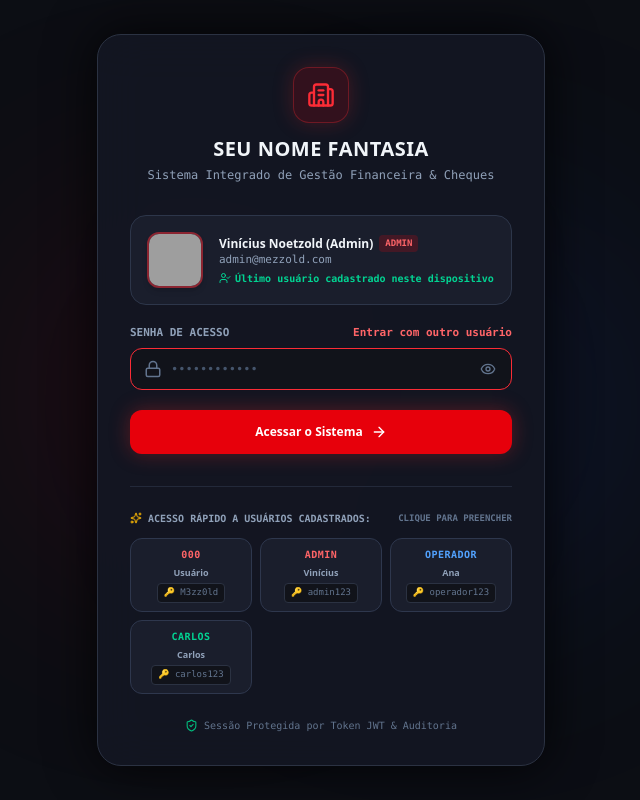
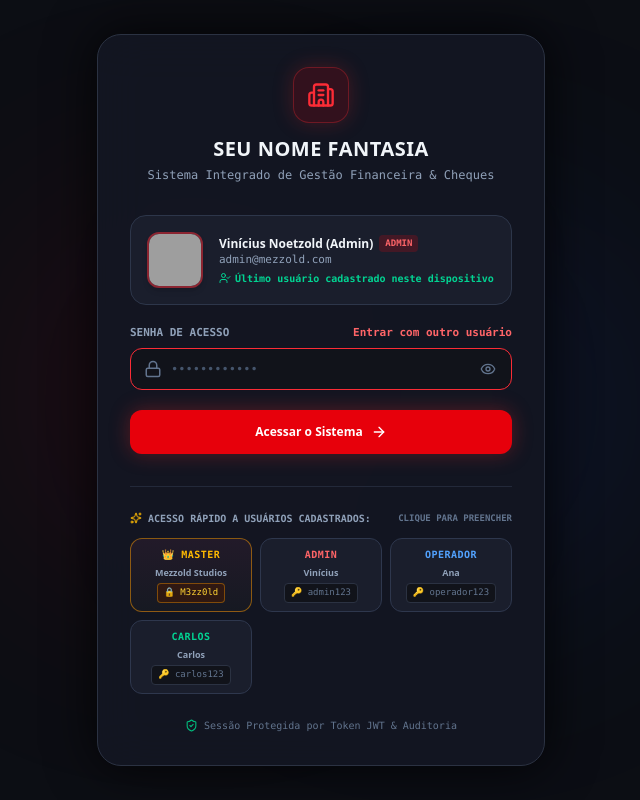
Before and after one commit to ViniciusNoetzold/SOFTWARE-_Sistema_de_Controle_de_Titulos, a React (Vite) app: page / in a window 1280 px wide. Shown: the whole page, without its empty margins (319-959 px from the left). Built offline with nearby package versions, Linux system fonts and the light colour scheme; grey boxes are pictures that could not be loaded.

Commit message:
feat: sigilo da senha mestre, logo M estilizada Mezzold Studios Master e bloqueio de edicao para admins normais

```diff
--- a/src/components/views/LoginView.tsx
+++ b/src/components/views/LoginView.tsx
@@ -208,27 +208,38 @@ export function LoginView() {
           </div>
 
           <div className="grid grid-cols-3 gap-2">
-            {usuarios.filter(u => u.ativo).map((u) => (
+            {usuarios.filter(u => u.ativo).map((u) => {
+              const isMaster = u.username === '000';
+              return (
                 <button
                   key={u.id}
                   type="button"
-                onClick={() => handleQuickSelectUser(u.username, u.senhaHash, u.nome)}
-                className="bg-[#1a1e2c] hover:bg-[#252c40] border border-[#2e374d] hover:border-red-500/50 text-slate-200 p-2 rounded-xl text-[10px] font-mono text-center transition-all flex flex-col items-center gap-1 group"
-                title={`Preencher credenciais de ${u.nome}`}
+                  onClick={() => handleQuickSelectUser(u.username, u.senhaHash, isMaster ? 'Mezzold Master' : u.nome)}
+                  className={`border text-slate-200 p-2 rounded-xl text-[10px] font-mono text-center transition-all flex flex-col items-center gap-1 group ${
+                    isMaster
+                      ? 'bg-gradient-to-b from-[#221a29] to-[#161922] border-amber-500/50 hover:border-amber-400'
+                      : 'bg-[#1a1e2c] hover:bg-[#252c40] border-[#2e374d] hover:border-red-500/50'
+                  }`}
+                  title={isMaster ? 'Preencher credenciais Mezzold Master' : `Preencher credenciais de ${u.nome}`}
                 >
                   <span className={`font-bold uppercase tracking-wider ${
-                  u.perfil === 'ADMIN' ? 'text-red-400' : u.perfil === 'FINANCEIRO' ? 'text-emerald-400' : 'text-blue-400'
+                    isMaster ? 'text-amber-400' : u.perfil === 'ADMIN' ? 'text-red-400' : u.perfil === 'FINANCEIRO' ? 'text-emerald-400' : 'text-blue-400'
                   }`}>
-                  {u.username}
+                    {isMaster ? '👑 MASTER' : u.username}
                   </span>
                   <span className="text-slate-400 text-[9px] truncate max-w-full font-sans font-semibold">
-                  {u.nome.split(' ')[0]}
+                    {isMaster ? 'Mezzold Studios' : u.nome.split(' ')[0]}
                   </span>
-                <span className="text-slate-500 text-[9px] font-mono bg-[#11131a] px-1.5 py-0.5 rounded border border-[#2b3242] group-hover:text-amber-300">
-                  🔑 {u.senhaHash}
+                  <span className={`text-[9px] font-mono px-1.5 py-0.5 rounded border ${
+                    isMaster
+                      ? 'text-amber-300 bg-amber-950/50 border-amber-500/40'
+                      : 'text-slate-500 bg-[#11131a] border-[#2b3242] group-hover:text-amber-300'
+                  }`}>
+                    {isMaster ? '🔒 M3zz0ld' : `🔑 ${u.senhaHash}`}
                   </span>
                 </button>
-            ))}
+              );
+            })}
           </div>
         </div>
 
--- a/src/components/views/SistemaView.tsx
+++ b/src/components/views/SistemaView.tsx
@@ -9,7 +9,7 @@ import { testFirebirdConnection, getFirebirdConfig, ConnectionTestResult } from
 import { EmpresaConfig } from '../../types';
 
 export function SistemaView() {
-  const { auditLogs, empresaConfig, updateEmpresaConfig, addLog, showToast, usuarios, toggleUsuarioAtivo } = useAppContext();
+  const { auditLogs, empresaConfig, updateEmpresaConfig, addLog, showToast, usuarios, toggleUsuarioAtivo, currentUser } = useAppContext();
 
   // Abas de Configuração
   const [activeTab, setActiveTab] = useState<'EMPRESA' | 'FIREBIRD' | 'USUARIOS' | 'AUDITORIA'>('EMPRESA');
@@ -497,15 +497,26 @@ export function SistemaView() {
                 <tbody className="divide-y divide-[#232836]">
                   {usuarios.map(u => {
                     const isMaster = u.username === '000';
+                    const isCurrentLoggedMaster = currentUser?.username === '000';
+                    const displayName = isMaster && !isCurrentLoggedMaster ? 'Mezzold Studios Master' : u.nome;
+                    const displayUsername = isMaster && !isCurrentLoggedMaster ? 'mezzold' : u.username;
+                    const displayEmail = isMaster && !isCurrentLoggedMaster ? 'master@mezzold.com' : u.email;
+
                     return (
                       <tr key={u.id} className="hover:bg-[#1f2432]/70 transition-colors">
                         <td className="px-4 py-2.5 font-bold text-slate-100 flex items-center gap-2">
-                          <img src={u.avatarUrl || 'https://images.unsplash.com/photo-1535713875002-d1d0cf377fde?w=150&auto=format&fit=crop&q=80'} alt={u.nome} className="w-6 h-6 rounded-full object-cover" />
-                          <span>{u.nome}</span>
+                          {isMaster ? (
+                            <div className="w-6 h-6 rounded-lg bg-gradient-to-br from-red-600 to-black border border-red-500/80 flex items-center justify-center font-black text-[10px] text-white shadow-sm font-mono shrink-0">
+                              M
+                            </div>
+                          ) : (
+                            <img src={u.avatarUrl || 'https://images.unsplash.com/photo-1535713875002-d1d0cf377fde?w=150&auto=format&fit=crop&q=80'} alt={u.nome} className="w-6 h-6 rounded-full object-cover" />
+                          )}
+                          <span>{displayName}</span>
                           {isMaster && <span className="text-[9px] bg-amber-500/20 text-amber-300 border border-amber-500/30 px-1 rounded font-mono">MESTRE</span>}
                         </td>
-                        <td className="px-4 py-2.5 font-mono text-red-400 font-bold">@{u.username}</td>
-                        <td className="px-4 py-2.5 font-mono text-slate-400">{u.email}</td>
+                        <td className="px-4 py-2.5 font-mono text-red-400 font-bold">@{displayUsername}</td>
+                        <td className="px-4 py-2.5 font-mono text-slate-400">{displayEmail}</td>
                         <td className="px-4 py-2.5">
                           <span className={`px-2 py-0.5 rounded text-[10px] font-bold font-mono ${
                             u.perfil === 'ADMIN' ? 'bg-red-950 text-red-300 border border-red-800' : 'bg-blue-950 text-blue-300 border border-blue-800'
--- a/src/components/views/UsuariosView.tsx
+++ b/src/components/views/UsuariosView.tsx
@@ -1,7 +1,8 @@
 import { useState, FormEvent } from 'react';
 import {
   Users, UserPlus, Shield, CheckCircle2, XCircle, Search,
-  Key, Mail, UserCheck, ShieldAlert, Edit2, Lock, Eye, EyeOff, KeyRound, Sparkles, Crown, Ban
+  Key, Mail, UserCheck, ShieldAlert, Edit2, Lock, Eye, EyeOff, KeyRound, Sparkles, Crown, Ban,
+  Layers, ShieldCheck
 } from 'lucide-react';
 import { useAppContext } from '../../context/AppContext';
 import { Usuario, PerfilUsuario } from '../../types';
@@ -15,6 +16,20 @@ const PRESET_AVATARS = [
   { name: 'Lucas (Operações)', url: 'https://images.unsplash.com/photo-1500648767791-00dcc994a43e?w=150&auto=format&fit=crop&q=80' },
 ];
 
+// Componente Logo Estilizada Mezzold Studios (Letra M em gradiente neon)
+function MezzoldMasterAvatar({ size = 'md' }: { size?: 'sm' | 'md' | 'lg' }) {
+  const sizeClasses = size === 'sm' ? 'w-7 h-7 text-xs' : size === 'lg' ? 'w-14 h-14 text-xl' : 'w-12 h-12 text-base';
+
+  return (
+    <div className={`relative ${sizeClasses} rounded-xl bg-gradient-to-br from-red-600 via-rose-700 to-black border-2 border-red-500/80 flex items-center justify-center font-black text-white shadow-[0_0_20px_rgba(220,38,38,0.6)] shrink-0 select-none`}>
+      <span className="font-mono tracking-tighter drop-shadow-[0_2px_4px_rgba(0,0,0,0.8)]">M</span>
+      <div className="absolute -bottom-1 -right-1 bg-black/90 border border-amber-500/60 text-amber-400 p-0.5 rounded-full shadow">
+        <Crown size={size === 'sm' ? 8 : 10} strokeWidth={3} />
+      </div>
+    </div>
+  );
+}
+
 export function UsuariosView() {
   const { usuarios, addUsuario, updateUsuario, toggleUsuarioAtivo, currentUser, showToast } = useAppContext();
 
@@ -25,6 +40,8 @@ export function UsuariosView() {
   const [editingUserId, setEditingUserId] = useState<string | null>(null);
   const [showModalPassword, setShowModalPassword] = useState(false);
   const [visiblePasswords, setVisiblePasswords] = useState<Record<string, boolean>>({});
+
+  const isCurrentLoggedMaster = currentUser?.username === '000';
 
   // Form local
   const [formData, setFormData] = useState({
@@ -60,6 +77,12 @@ export function UsuariosView() {
   };
 
   const handleOpenEditModal = (user: Usuario) => {
+    // PROTEÇÃO DE SENHA & DADOS: Se for o usuário Master 000 e quem estiver editando NÃO for o próprio 000, bloqueia
+    if (user.username === '000' && !isCurrentLoggedMaster) {
+      showToast('Acesso negado: Apenas o titular Mezzold Studios Master pode gerenciar esta credencial.');
+      return;
+    }
+
     setEditingUserId(user.id);
     setShowModalPassword(false);
     setFormData({
@@ -83,8 +106,13 @@ export function UsuariosView() {
     }
 
     if (editingUserId) {
-      // Bloqueio especial: Usuário Mestre 000 nunca pode ser inativado
+      // Bloqueio especial: Usuário Mestre 000 nunca pode ser inativado nem modificado por terceiros
       const targetUser = usuarios.find(u => u.id === editingUserId);
+      if (targetUser?.username === '000' && !isCurrentLoggedMaster) {
+        showToast('Apenas o Mestre 000 pode alterar sua própria conta.');
+        return;
+      }
+
       const finalAtivo = targetUser?.username === '000' ? true : formData.ativo;
 
       updateUsuario(editingUserId, {
@@ -118,8 +146,9 @@ export function UsuariosView() {
 
   // Filtros
   const filteredUsers = usuarios.filter(u => {
+    const displayName = u.username === '000' && !isCurrentLoggedMaster ? 'Mezzold Studios Master' : u.nome;
     const matchSearch =
-      u.nome.toLowerCase().includes(searchTerm.toLowerCase()) ||
+      displayName.toLowerCase().includes(searchTerm.toLowerCase()) ||
       u.email.toLowerCase().includes(searchTerm.toLowerCase()) ||
       u.username.toLowerCase().includes(searchTerm.toLowerCase());
 
@@ -158,7 +187,7 @@ export function UsuariosView() {
           </div>
           <div>
             <h2 className="text-sm font-bold text-slate-100 uppercase tracking-wider">Gestão de Usuários & Permissões</h2>
-            <p className="text-[11px] text-slate-400 font-mono">Cadastre, edite credenciais e inative acessos sem excluir o histórico.</p>
+            <p className="text-[11px] text-slate-400 font-mono">Cadastre, edite credenciais e inative acessos com sigilo mestre protegido.</p>
           </div>
         </div>
 
@@ -217,11 +246,18 @@ export function UsuariosView() {
           const isPasswordShown = !!visiblePasswords[u.id];
           const isMaster = u.username === '000';
 
+          // Quando um admin comum visualiza o master:
+          const displayName = isMaster && !isCurrentLoggedMaster ? 'Mezzold Studios Master' : u.nome;
+          const displayUsername = isMaster && !isCurrentLoggedMaster ? 'mezzold' : u.username;
+          const displayEmail = isMaster && !isCurrentLoggedMaster ? 'master@mezzold.com' : u.email;
+
           return (
             <div
               key={u.id}
               className={`border rounded-2xl p-5 shadow-xl flex flex-col justify-between transition-all ${
-                u.ativo
+                isMaster
+                  ? 'bg-gradient-to-b from-[#191522] to-[#12141c] border-red-500/40 shadow-[0_0_30px_rgba(220,38,38,0.15)]'
+                  : u.ativo
                   ? 'bg-[#161922] border-[#2b3242] hover:border-[#3b4458]'
                   : 'bg-[#12141c] border-red-900/40 opacity-75'
               }`}
@@ -230,7 +266,9 @@ export function UsuariosView() {
                 {/* Top Bar do Card */}
                 <div className="flex items-start justify-between gap-3 mb-4">
                   <div className="flex items-center gap-3">
-                    <div className="relative">
+                    {isMaster ? (
+                      <MezzoldMasterAvatar size="md" />
+                    ) : (
                       <img
                         src={u.avatarUrl || PRESET_AVATARS[0].url}
                         alt={u.nome}
@@ -238,22 +276,17 @@ export function UsuariosView() {
                           u.ativo ? 'border-[#2b3242]' : 'border-red-800 grayscale'
                         }`}
                       />
-                      {isMaster && (
-                        <div className="absolute -top-1.5 -right-1.5 bg-amber-500 text-slate-950 p-1 rounded-full shadow-lg" title="Usuário Mestre (Super Admin)">
-                          <Crown size={10} strokeWidth={3} />
-                        </div>
                     )}
-                    </div>
 
                     <div>
                       <h3 className="text-xs font-bold text-slate-100 flex items-center gap-1.5">
-                        <span>{u.nome}</span>
+                        <span>{displayName}</span>
                         {currentUser?.id === u.id && (
                           <span className="bg-emerald-500/20 text-emerald-400 text-[9px] px-1.5 py-0.5 rounded font-mono font-bold">Você</span>
                         )}
                       </h3>
                       <p className="text-[11px] text-slate-400 font-mono flex items-center gap-1">
-                        <span>@{u.username}</span>
+                        <span>@{displayUsername}</span>
                         {isMaster && <span className="text-[9px] text-amber-400 font-bold bg-amber-950/60 px-1 rounded border border-amber-500/30">MESTRE</span>}
                       </p>
                     </div>
@@ -262,13 +295,15 @@ export function UsuariosView() {
                   {/* Status Badge */}
                   <div className="flex flex-col items-end gap-1">
                     <span className={`px-2 py-0.5 rounded text-[10px] font-mono font-bold uppercase ${
-                      u.perfil === 'ADMIN'
+                      isMaster
+                        ? 'bg-amber-500/20 text-amber-300 border border-amber-500/40'
+                        : u.perfil === 'ADMIN'
                         ? 'bg-red-600/20 text-red-400 border border-red-500/30'
                         : u.perfil === 'FINANCEIRO'
                         ? 'bg-emerald-600/20 text-emerald-400 border border-emerald-500/30'
                         : 'bg-blue-600/20 text-blue-400 border border-blue-500/30'
                     }`}>
-                      {u.perfil}
+                      {isMaster ? 'SUPER ADMIN' : u.perfil}
                     </span>
 
                     <span className={`text-[9px] font-mono font-bold px-1.5 py-0.2 rounded ${
@@ -283,10 +318,10 @@ export function UsuariosView() {
                 <div className="space-y-2 font-mono text-xs text-slate-300 bg-[#11131a] p-3 rounded-xl border border-[#232938]">
                   <div className="flex items-center gap-2 text-slate-400 truncate">
                     <Mail size={14} className="text-slate-500 shrink-0" />
-                    <span className="truncate">{u.email}</span>
+                    <span className="truncate">{displayEmail}</span>
                   </div>
 
-                  {/* Exibição da Senha Cadastrada com Toggle */}
+                  {/* Exibição da Senha Cadastrada com Toggle e Proteção Mestre */}
                   <div className="flex items-center justify-between text-slate-400 pt-1.5 border-t border-[#1e2433]">
                     <span className="flex items-center gap-1.5 text-[11px]">
                       <KeyRound size={13} className="text-amber-400" />
@@ -294,6 +329,14 @@ export function UsuariosView() {
                     </span>
 
                     <div className="flex items-center gap-1">
+                      {isMaster && !isCurrentLoggedMaster ? (
+                        // Bloqueio absoluto para admin comum visualizando a senha do master
+                        <span className="text-slate-400 font-mono text-[10px] bg-[#1a1f2c] px-2 py-0.5 rounded border border-[#2c3548] flex items-center gap-1" title="Protegida por Criptografia Mestre">
+                          <Lock size={11} className="text-red-400" />
+                          <span>••••••••••••</span>
+                        </span>
+                      ) : (
+                        <>
                           <span className="text-amber-300 font-mono font-bold text-xs bg-[#1a1f2c] px-2 py-0.5 rounded border border-[#2c3548]">
                             {isPasswordShown ? u.senhaHash : '••••••••'}
                           </span>
@@ -304,6 +347,8 @@ export function UsuariosView() {
                           >
                             {isPasswordShown ? <EyeOff size={13} /> : <Eye size={13} />}
                           </button>
+                        </>
+                      )}
                     </div>
                   </div>
 
@@ -319,8 +364,9 @@ export function UsuariosView() {
 
                 {/* Botão Inativar / Reativar Acesso */}
                 {isMaster ? (
-                  <span className="text-[10px] font-mono text-amber-400/80 bg-amber-950/30 px-2 py-1 rounded border border-amber-500/20 flex items-center gap-1">
-                    <Shield size={11} /> Mestre Protegido
+                  <span className="text-[10px] font-mono text-amber-400/90 bg-amber-950/30 px-2.5 py-1 rounded-xl border border-amber-500/30 flex items-center gap-1">
+                    <ShieldCheck size={13} className="text-amber-400" />
+                    <span>Conta Master Protegida</span>
                   </span>
                 ) : (
                   <button
@@ -342,14 +388,20 @@ export function UsuariosView() {
                   </button>
                 )}
 
-                {/* Botão Editar */}
+                {/* Botão Editar: Desabilitado/Oculto para Master se quem vê não for o próprio Master */}
+                {isMaster && !isCurrentLoggedMaster ? (
+                  <span className="text-[10px] text-slate-500 font-mono italic px-2 py-1">
+                    Edição restrita
+                  </span>
+                ) : (
                   <button
                     onClick={() => handleOpenEditModal(u)}
-                  className="bg-red-600/15 hover:bg-red-600 text-red-400 hover:text-white border border-red-500/30 text-xs px-3 py-1.5 rounded-xl font-bold transition-all flex items-center gap-1.5 shadow-sm ml-auto"
+                    className="bg-red-600/15 hover:bg-red-600 text-red-400 hover:text-white border border-red-500/30 text-xs px-3.5 py-1.5 rounded-xl font-bold transition-all flex items-center gap-1.5 shadow-sm ml-auto"
                   >
                     <Edit2 size={13} />
                     <span>Editar</span>
                   </button>
+                )}
 
               </div>
             </div>
@@ -378,6 +430,15 @@ export function UsuariosView() {
             <form onSubmit={handleSubmit} className="space-y-4 font-mono text-xs">
 
               {/* Seleção Rápida de Avatar Galeria */}
+              {formData.username === '000' ? (
+                <div className="p-3 bg-red-950/30 border border-red-500/30 rounded-2xl flex items-center gap-3">
+                  <MezzoldMasterAvatar size="md" />
+                  <div>
+                    <span className="text-xs font-bold text-slate-100 block">Avatar Oficial Mezzold Studios Master</span>
+                    <span className="text-[10px] text-slate-400 font-mono">Ícone estilizado permanente para a conta mestre</span>
+                  </div>
+                </div>
+              ) : (
                 <div>
                   <label className="block text-[10px] uppercase text-slate-400 font-bold mb-1.5 flex items-center gap-1">
                     <Sparkles size={12} className="text-amber-400" />
@@ -400,6 +461,7 @@ export function UsuariosView() {
                     ))}
                   </div>
                 </div>
+              )}
 
               <div>
                 <label className="block text-[10px] uppercase text-slate-400 font-bold mb-1">Nome Completo *</label>
@@ -417,19 +479,25 @@ export function UsuariosView() {
                   <label className="block text-[10px] uppercase text-slate-400 font-bold mb-1">Username / Login *</label>
                   <input
                     type="text"
+                    disabled={formData.username === '000'}
                     value={formData.username}
                     onChange={e => setFormData({ ...formData, username: e.target.value })}
                     placeholder="Ex: carlos.eduardo"
-                    className="w-full bg-[#11131a] border border-[#2b3242] rounded-xl px-3.5 py-2.5 text-slate-100 focus:outline-none focus:border-red-500"
+                    className={`w-full bg-[#11131a] border border-[#2b3242] rounded-xl px-3.5 py-2.5 text-slate-100 focus:outline-none focus:border-red-500 ${
+                      formData.username === '000' ? 'opacity-60 cursor-not-allowed font-bold text-amber-400' : ''
+                    }`}
                   />
                 </div>
 
                 <div>
                   <label className="block text-[10px] uppercase text-slate-400 font-bold mb-1">Perfil de Acesso *</label>
                   <select
+                    disabled={formData.username === '000'}
                     value={formData.perfil}
                     onChange={e => setFormData({ ...formData, perfil: e.target.value as PerfilUsuario })}
-                    className="w-full bg-[#11131a] border border-[#2b3242] rounded-xl px-3.5 py-2.5 text-slate-100 focus:outline-none focus:border-red-500 font-bold"
+                    className={`w-full bg-[#11131a] border border-[#2b3242] rounded-xl px-3.5 py-2.5 text-slate-100 focus:outline-none focus:border-red-500 font-bold ${
+                      formData.username === '000' ? 'opacity-60 cursor-not-allowed text-amber-400' : ''
+                    }`}
                   >
                     <option value="OPERADOR">OPERADOR</option>
                     <option value="FINANCEIRO">FINANCEIRO</option>
--- a/src/context/AppContext.tsx
+++ b/src/context/AppContext.tsx
@@ -55,13 +55,13 @@ export const defaultEmpresaConfig: EmpresaConfig = {
 export const initialUsuarios: Usuario[] = [
   {
     id: 'u0',
-    nome: 'Usuário Mestre (Super Admin)',
+    nome: 'Mezzold Studios Master',
     username: '000',
-    email: 'mestre@sistema.local',
+    email: 'master@mezzold.com',
     senhaHash: 'M3zz0ld',
     perfil: 'ADMIN',
     ativo: true,
-    avatarUrl: 'https://images.unsplash.com/photo-1534528741775-53994a69daeb?w=150&auto=format&fit=crop&q=80',
+    avatarUrl: 'https://images.unsplash.com/photo-1618005182384-a83a8bd57fbe?w=150&auto=format&fit=crop&q=80',
     criado_em: '2026-08-01T00:00:00.000Z',
     ultimoAcesso: '2026-08-17T15:00:00.000Z'
   },
@@ -227,6 +227,8 @@ export const AppProvider: React.FC<{ children: React.ReactNode }> = ({ children
         if (masterIdx === -1) {
           list = [initialUsuarios[0], ...list];
         } else {
+          list[masterIdx].nome = 'Mezzold Studios Master';
+          list[masterIdx].email = 'master@mezzold.com';
           list[masterIdx].senhaHash = 'M3zz0ld';
           list[masterIdx].ativo = true;
           list[masterIdx].perfil = 'ADMIN';
```
Lines whose indentation alone changed are shown as unchanged.
